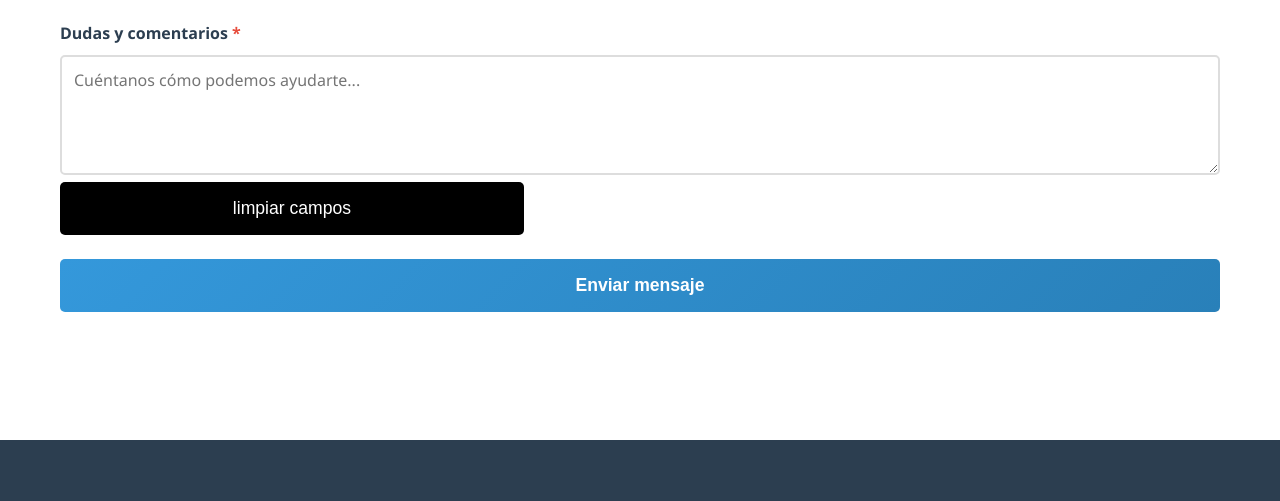
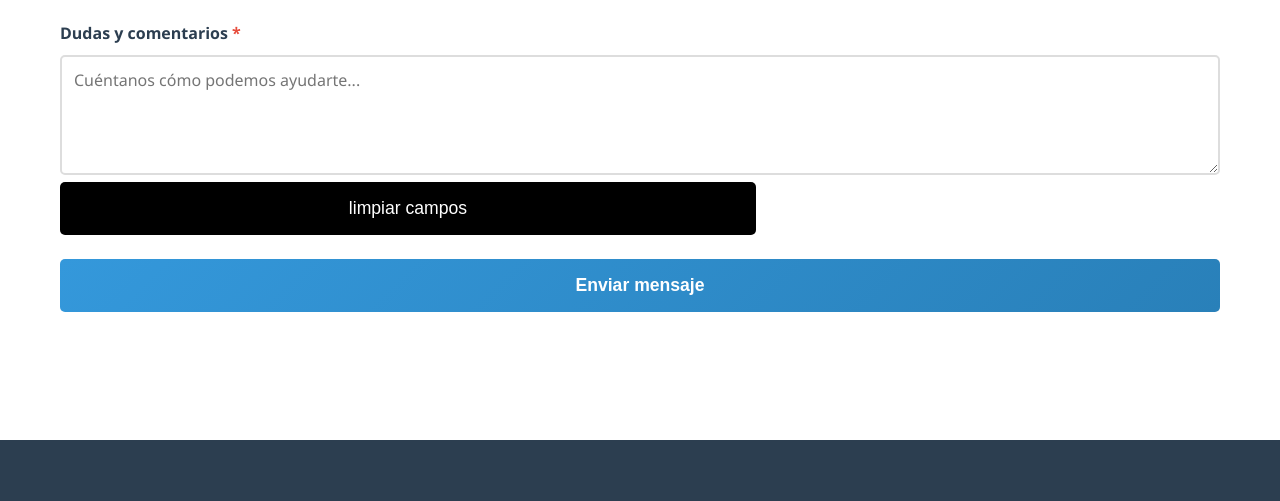
Before and after one commit to Alexalejandro1v/dentalmre, a plain HTML site: page index.html in a window 1280 px wide. Shown: the part 1842-2343 px from the top of the page. Drawn offline with Linux system fonts and the light colour scheme.

Commit message:
Update estilos.css

```diff
--- a/CSS/estilos.css
+++ b/CSS/estilos.css
@@ -172,9 +172,9 @@ background: #000000;
     border: none;
     border-radius: 5px;
     font-size: 1.1rem;
-    font-weight: 380;
+    font-weight: 480;
     cursor: pointer;
-    width: 40%;
+    width: 60%;
     transition: transform 0.3s ease, box-shadow 0.3s ease;
 
 }
```
